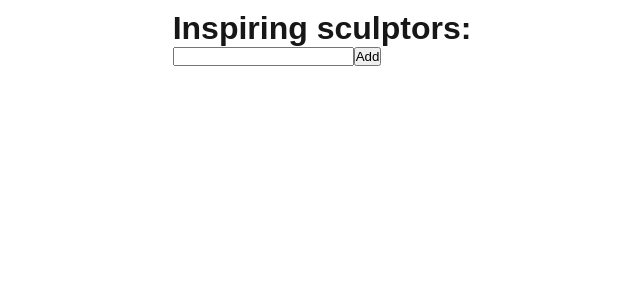
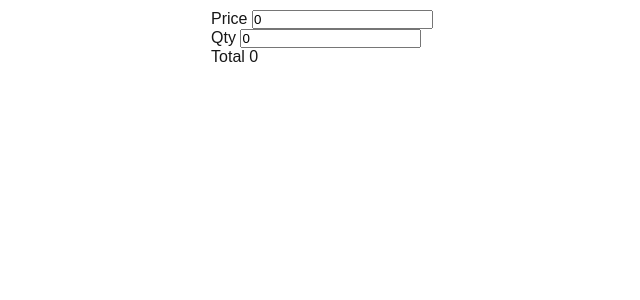
Before and after one commit to khaingthazindev/trtk-frontend, a Next.js app: page / in a window 1280 px wide. Shown: the top 300 px of the page, without its empty margins (318-958 px from the left). Built offline with nearby package versions, Linux system fonts and the light colour scheme.

Commit message:
Input with state

```diff
--- /dev/null
+++ b/src/app/components/input/ShoppingCart.jsx
@@ -0,0 +1,17 @@
+'use client';
+
+import {useState} from "react";
+
+export default function ShoppingCart()
+{
+   let [price, setPrice] = useState(0);
+   let [qty, setQty] = useState(0);
+
+   return (<div>
+      <form>
+         <div>Price <input value={price} onChange={(e) => setPrice(e.target.value)} type="text"/></div>
+         <div>Qty <input value={qty} onChange={(e) => setQty(e.target.value)} type="number"/></div>
+         <div>Total {price * qty}</div>
+      </form>
+   </div>)
+}
--- a/src/app/page.js
+++ b/src/app/page.js
@@ -8,6 +8,7 @@ import CustomTabDemo from "@/app/components/tab/CustomTabDemo";
 import StateProblem1 from "@/app/components/state/StateProblem1";
 import UpdateObject from "@/app/components/state/UpdateObject";
 import UpdateArray from "@/app/components/state/UpdateArray";
+import ShoppingCart from "@/app/components/input/ShoppingCart";
 
 export default function Home() {
   return (
@@ -63,7 +64,9 @@ export default function Home() {
 
        {/*<UpdateObject />*/}
 
-       <UpdateArray />
+       {/*<UpdateArray />*/}
+
+       <ShoppingCart />
     </div>
   );
 }
```
